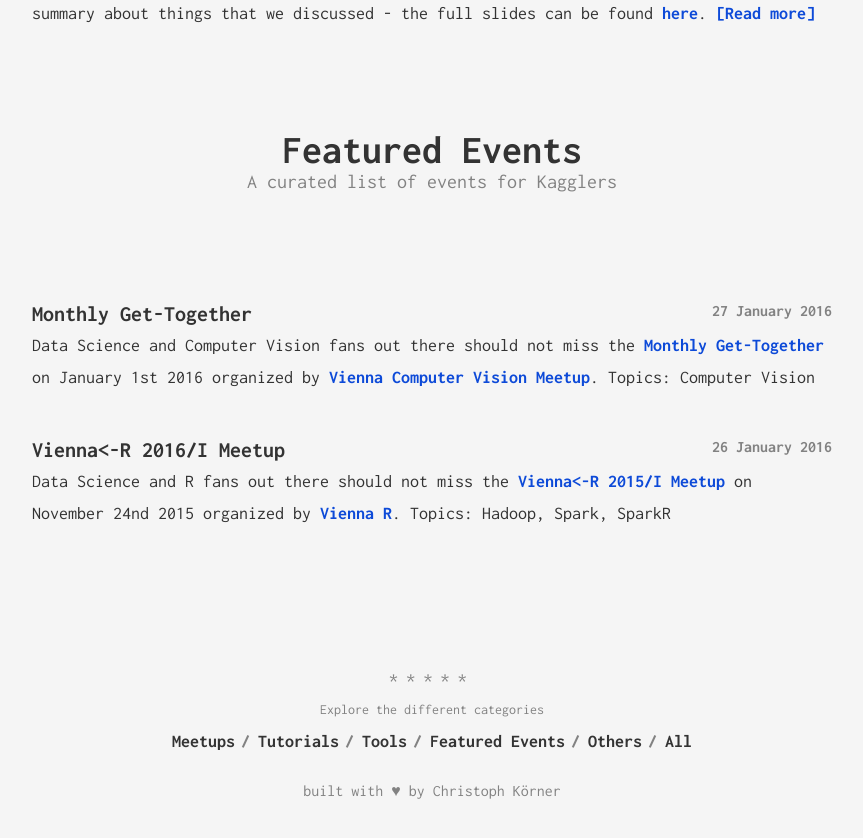
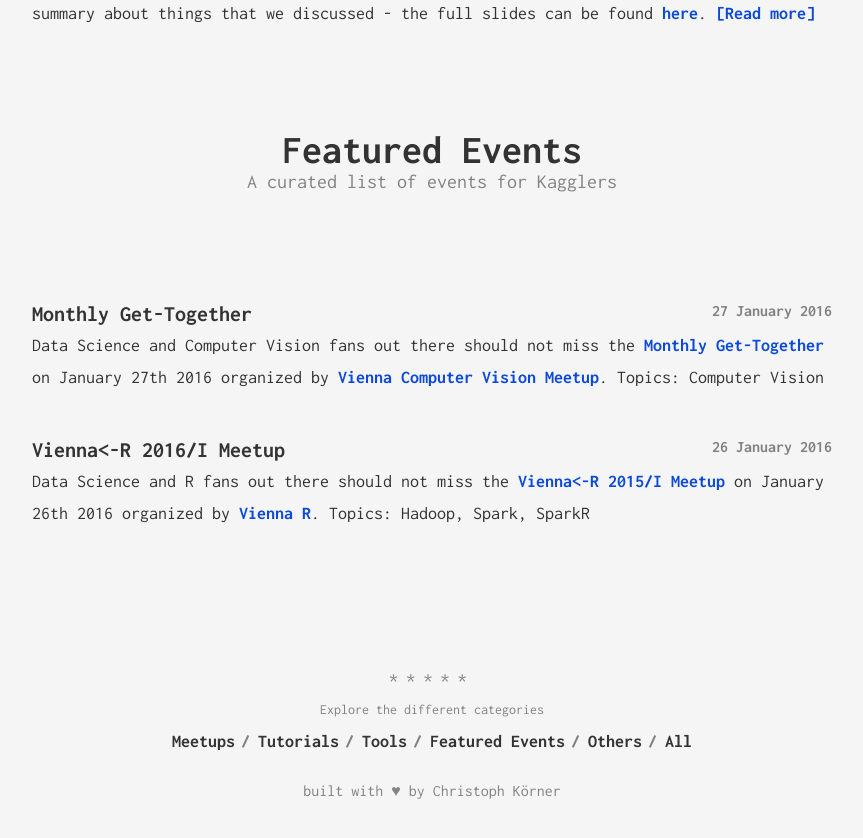
Before and after one commit to ViennaKaggle/viennakaggle.github.com, a Jekyll site: the page built from index.html, in a window 1280 px wide and 900 px high, scrolled down 1537 px. Shown: the top 838 px of the window, without its empty margins (208-1071 px from the left). Built offline with Jekyll 4.4.1, drawn with Linux system fonts in a browser that asks for light colours.

Commit message:
Added Events

```diff
--- a/_posts/2016-01-26-event-vienna-r.markdown
+++ b/_posts/2016-01-26-event-vienna-r.markdown
@@ -6,7 +6,7 @@ date:   2016-01-26 19:00:00
 categories: [event]
 ---
 
-Data Science and R fans out there should not miss the [Vienna<-R 2015/I Meetup][meetup-event] on November 24nd 2015 organized by [Vienna R][meetup]. Topics: Hadoop, Spark, SparkR
+Data Science and R fans out there should not miss the [Vienna<-R 2015/I Meetup][meetup-event] on January 26th 2016 organized by [Vienna R][meetup]. Topics: Hadoop, Spark, SparkR
 
 [meetup]: http://www.meetup.com/de-DE/ViennaR/
 [meetup-event]: http://www.meetup.com/de-DE/ViennaR/events/226146730/
--- a/_posts/2016-01-27-event-vienna-computer-vision.markdown
+++ b/_posts/2016-01-27-event-vienna-computer-vision.markdown
@@ -6,7 +6,7 @@ date:   2016-01-27 19:00:00
 categories: [event]
 ---
 
-Data Science and Computer Vision fans out there should not miss the [Monthly Get-Together][meetup-event] on January 1st 2016 organized by [Vienna Computer Vision Meetup][meetup]. Topics: Computer Vision
+Data Science and Computer Vision fans out there should not miss the [Monthly Get-Together][meetup-event] on January 27th 2016 organized by [Vienna Computer Vision Meetup][meetup]. Topics: Computer Vision
 
 [meetup]: http://www.meetup.com/de-DE/Vienna-Computer-Vision-Meetup/
 [meetup-event]: http://www.meetup.com/de-DE/Vienna-Computer-Vision-Meetup/events/228002816/
```
